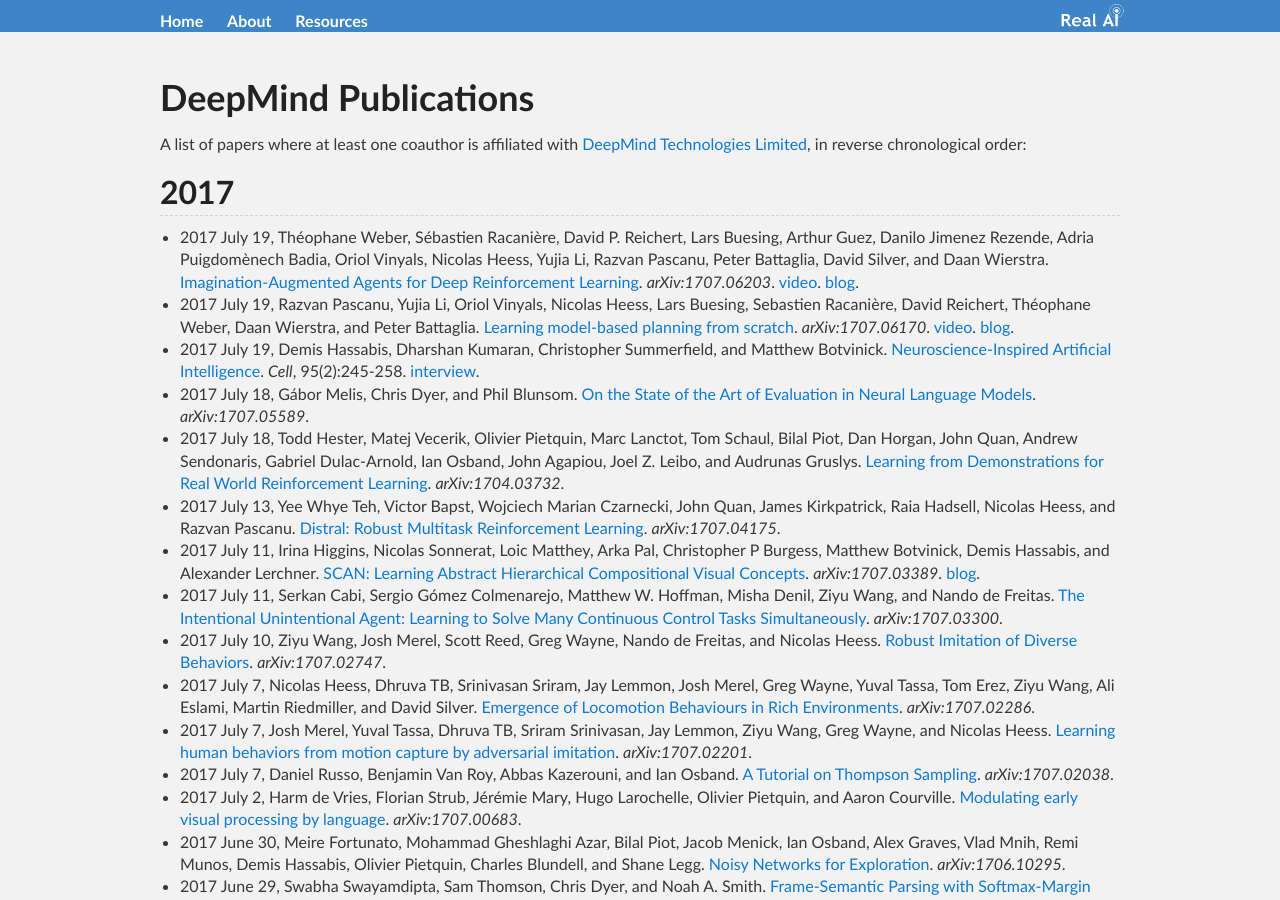
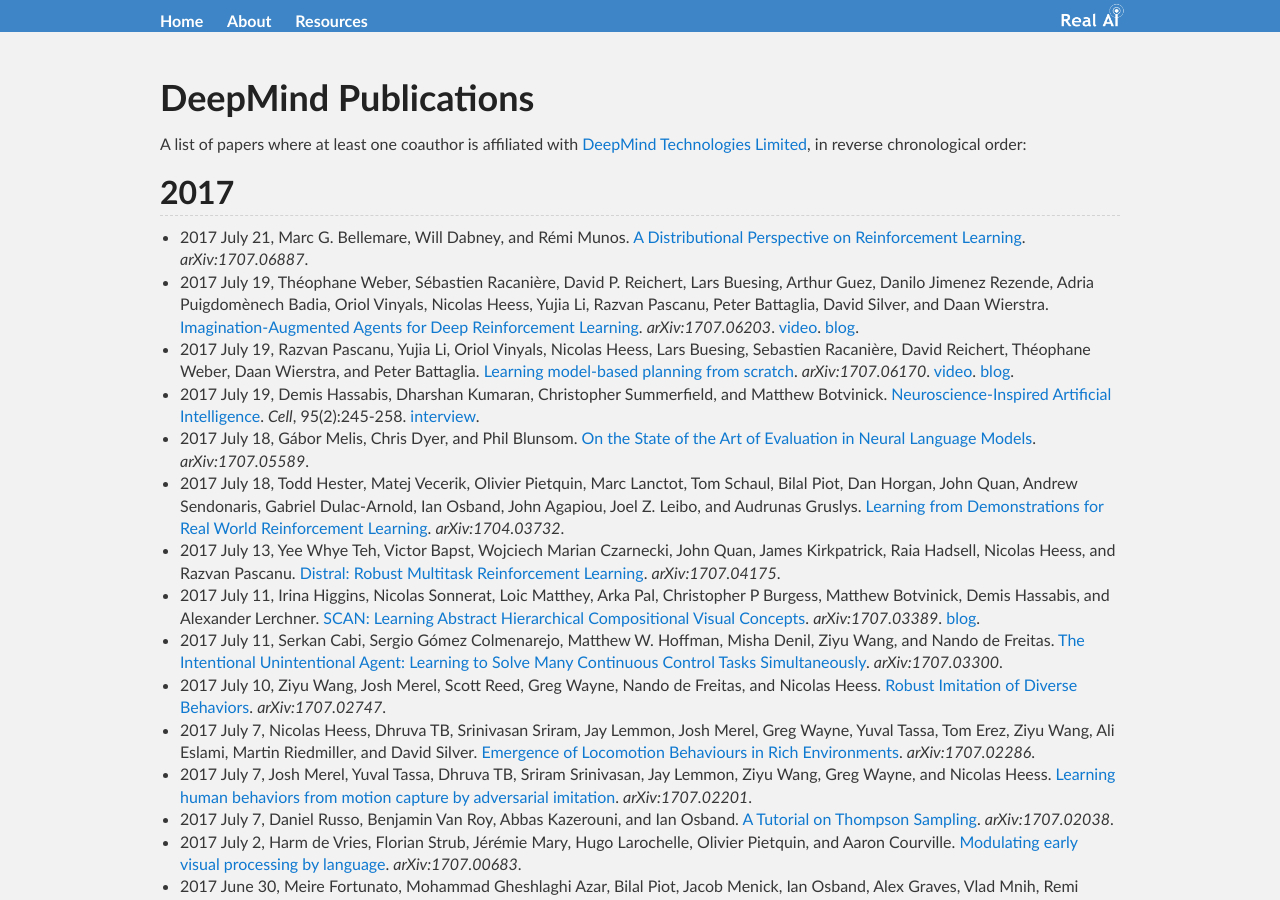
Before and after one commit to Tonywuhk/realai.org, a Jekyll site: the page built from labs/deepmind-publications.md, in a window 1280 px wide and 900 px high. Built offline with Jekyll 4.4.1, drawn with Linux system fonts in a browser that asks for light colours; our own code applies the rules of GitHub Pages for plain Markdown files; formulas are drawn with MathJax 3; the repository's description, which GitHub fills in, is left out.

Commit message:
Update deepmind-publications.md

```diff
--- a/labs/deepmind-publications.md
+++ b/labs/deepmind-publications.md
@@ -8,6 +8,7 @@
 
 ## 2017
 
+* 2017 July 21, Marc G. Bellemare, Will Dabney, and Rémi Munos. [A Distributional Perspective on Reinforcement Learning](https://arxiv.org/abs/1707.06887). *arXiv:1707.06887*.
 * 2017 July 19, Théophane Weber, Sébastien Racanière, David P. Reichert, Lars Buesing, Arthur Guez, Danilo Jimenez Rezende, Adria Puigdomènech Badia, Oriol Vinyals, Nicolas Heess, Yujia Li, Razvan Pascanu, Peter Battaglia, David Silver, and Daan Wierstra. [Imagination-Augmented Agents for Deep Reinforcement Learning](https://arxiv.org/abs/1707.06203). *arXiv:1707.06203*. [video](https://drive.google.com/open?id=0B4tKsKnCCZtQY2tTOThucHVxUTQ). [blog](https://deepmind.com/blog/agents-imagine-and-plan/).
 * 2017 July 19, Razvan Pascanu, Yujia Li, Oriol Vinyals, Nicolas Heess, Lars Buesing, Sebastien Racanière, David Reichert, Théophane Weber, Daan Wierstra, and Peter Battaglia. [Learning model-based planning from scratch](https://arxiv.org/abs/1707.06170). *arXiv:1707.06170*. [video](https://drive.google.com/open?id=0B3u8dCFTG5iVaUxzbzRmNldGcU0). [blog](https://deepmind.com/blog/agents-imagine-and-plan/).
 * 2017 July 19, Demis Hassabis, Dharshan Kumaran, Christopher Summerfield, and Matthew Botvinick. [Neuroscience-Inspired Artificial Intelligence](http://www.cell.com/neuron/fulltext/S0896-6273(17)30509-3). *Cell*, 95(2):245-258. [interview](https://www.theverge.com/2017/7/19/15998610/ai-neuroscience-machine-learning-deepmind-demis-hassabis-interview).
```
